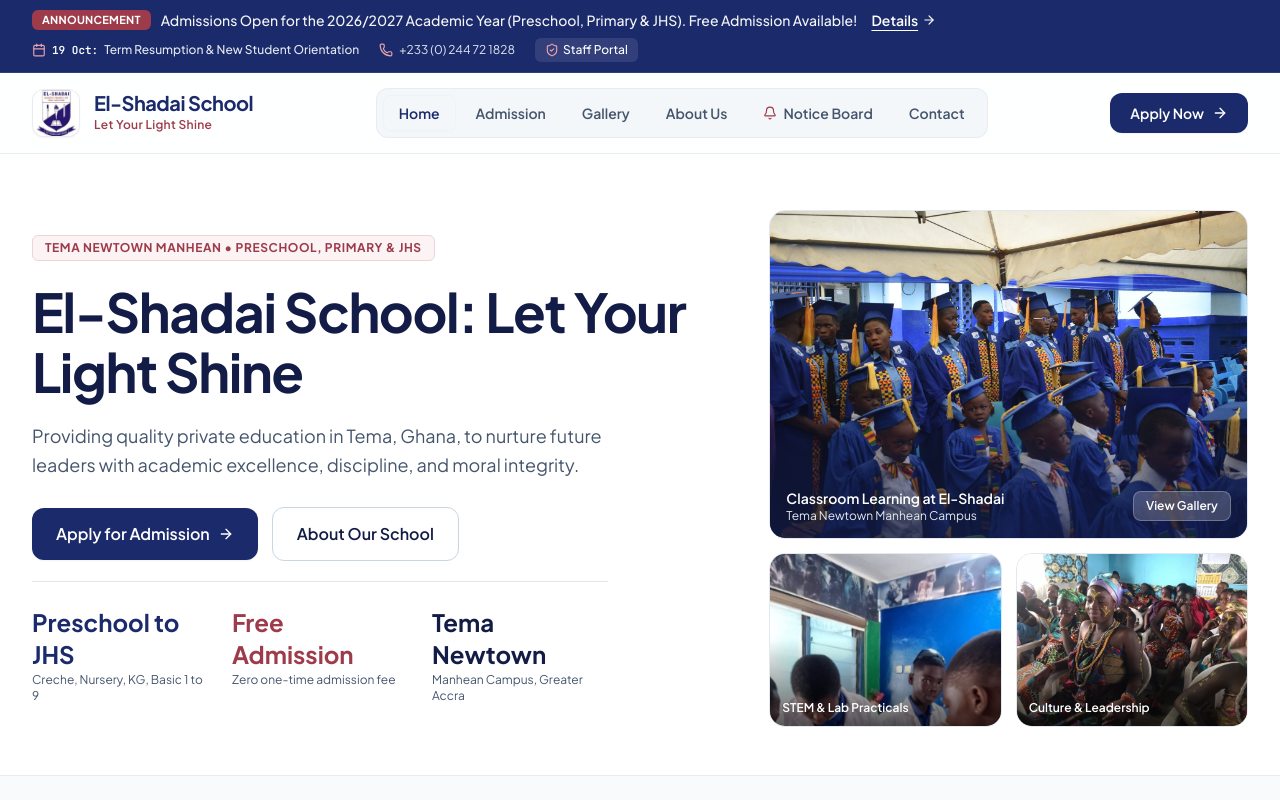
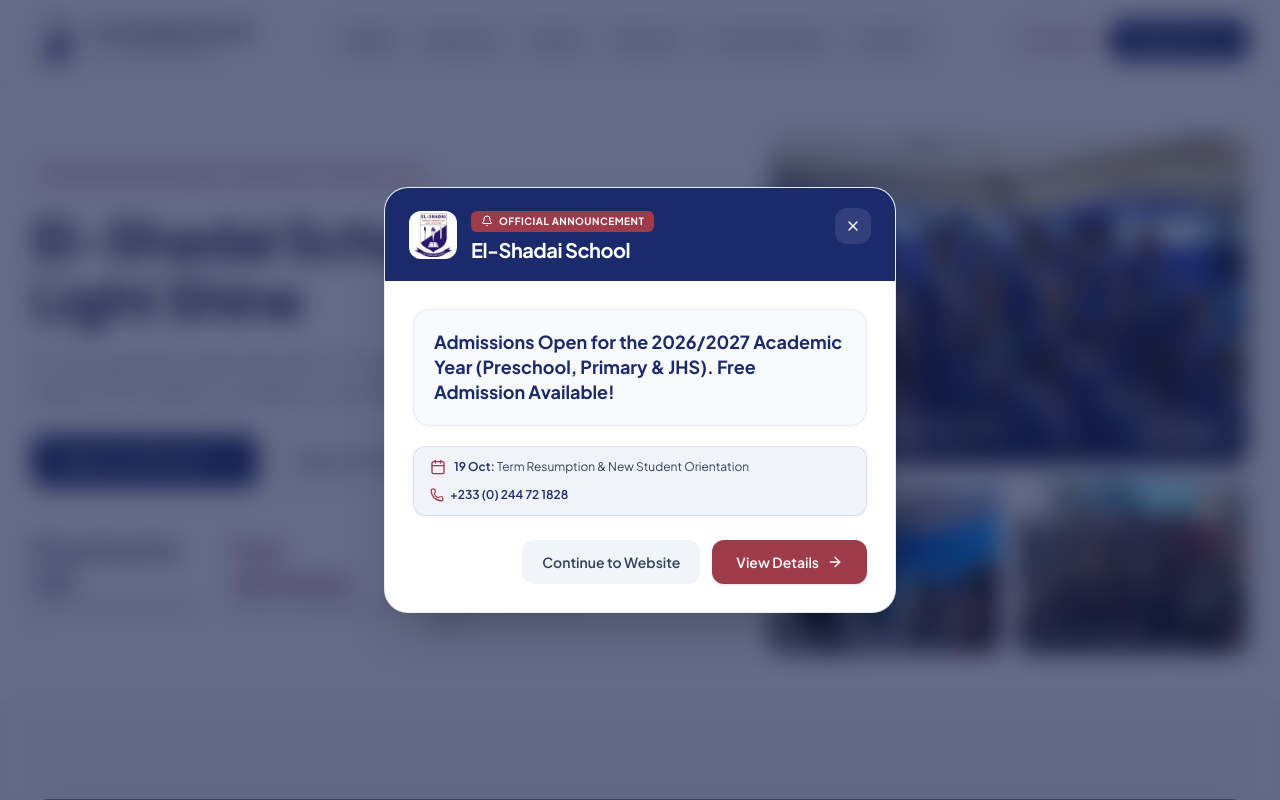
Before and after one commit to GideonAcolatse/el-shadai-school, a Next.js app: page / in a window 1280 px wide. Shown: the top 800 px of the page. Built offline with nearby package versions, Linux system fonts and the light colour scheme; no server answers; the database is empty.

Commit message:
feat: replace top announcement bar with pop-up modal that appears on page visit

```diff
--- a/src/components/admin/AdminDashboardClient.tsx
+++ b/src/components/admin/AdminDashboardClient.tsx
@@ -547,7 +547,7 @@
     {
       id: "overview",
       label: "Dashboard Overview",
-      subtitle: "Quick stats & Urgent Top Banner",
+      subtitle: "Quick stats & Pop-Up Announcement",
       icon: LayoutDashboard,
     },
     {
@@ -919,7 +919,7 @@
                 </div>
               </div>
 
-              {/* Instant Urgent Top Announcement Bar Editor */}
+              {/* Pop-Up Announcement Modal Editor */}
               <form
                 onSubmit={handleSaveSettings}
                 className="bg-white rounded-2xl p-6 sm:p-8 border border-slate-200/80 shadow-xs space-y-5"
@@ -927,16 +927,16 @@
                 <div className="flex flex-col sm:flex-row sm:items-center justify-between gap-3">
                   <div>
                     <span className="inline-flex items-center gap-1.5 text-xs font-bold uppercase tracking-wider text-[#9e3b4b]">
-                      Website Top Ribbon
+                      Visitor Pop-Up
                     </span>
                     <h3 className="font-display font-bold text-xl text-[#1b2a6b] mt-0.5">
-                      Urgent Announcement Banner
+                      Announcement Pop-Up Modal
                     </h3>
                     <p className="text-xs text-slate-500">
-                      This banner appears at the very top of every page on the website for important announcements.
+                      When active, this pop-up appears automatically when visitors open the website so they cannot miss the announcement. They can dismiss it to continue browsing.
                     </p>
                   </div>
-                  <label className="inline-flex items-center gap-2.5 cursor-pointer bg-slate-100 px-4 py-2.5 rounded-xl">
+                  <label className="inline-flex items-center gap-2.5 cursor-pointer bg-slate-100 px-4 py-2.5 rounded-xl shrink-0">
                     <input
                       type="checkbox"
                       checked={Boolean(settings.urgentBannerActive)}
@@ -950,8 +950,8 @@
                     />
                     <span className="text-xs font-bold text-slate-800">
                       {settings.urgentBannerActive
-                        ? "Banner Active"
-                        : "Banner Hidden"}
+                        ? "Pop-Up Active"
+                        : "Pop-Up Hidden"}
                     </span>
                   </label>
                 </div>
@@ -959,7 +959,7 @@
                 <div className="grid grid-cols-1 md:grid-cols-3 gap-4">
                   <div className="md:col-span-2">
                     <label className="block text-xs font-semibold text-slate-700 mb-1.5">
-                      Banner Announcement Text
+                      Announcement Message *
                     </label>
                     <input
                       type="text"
@@ -976,7 +976,7 @@
                   </div>
                   <div>
                     <label className="block text-xs font-semibold text-slate-700 mb-1.5">
-                      Action Link (Optional)
+                      Action Button Link (Optional)
                     </label>
                     <input
                       type="text"
@@ -999,7 +999,7 @@
                   className="apple-press inline-flex items-center gap-2 px-6 py-3 rounded-xl bg-[#1b2a6b] hover:bg-[#142052] text-white text-xs font-semibold transition-colors cursor-pointer"
                 >
                   <Save className="w-4 h-4" />
-                  Save Top Banner
+                  Save Pop-Up Announcement
                 </button>
               </form>
             </div>
--- a/src/components/layout/Navbar.tsx
+++ b/src/components/layout/Navbar.tsx
@@ -1,6 +1,6 @@
 "use client";
 
-import React, { useState } from "react";
+import React, { useState, useEffect } from "react";
 import Link from "next/link";
 import { usePathname } from "next/navigation";
 import { motion, AnimatePresence } from "framer-motion";
@@ -10,7 +10,6 @@
   Bell,
   Phone,
   ArrowRight,
-  ShieldCheck,
   Calendar,
 } from "lucide-react";
 
@@ -41,6 +40,9 @@
   mass: 0.8,
 };
 
+// Tracks whether the visitor has dismissed the current announcement during their active SPA browsing session
+let dismissedAnnouncementForVisit: string | null = null;
+
 export function Navbar({
   schoolName,
   motto,
@@ -53,63 +55,41 @@
 }: NavbarProps) {
   const pathname = usePathname();
   const [mobileOpen, setMobileOpen] = useState(false);
+  const hasAnnouncement = Boolean(urgentBannerActive && urgentBannerText);
+  const [popupOpen, setPopupOpen] = useState(false);
+
+  useEffect(() => {
+    if (
+      urgentBannerActive &&
+      urgentBannerText &&
+      dismissedAnnouncementForVisit !== urgentBannerText
+    ) {
+      setPopupOpen(true);
+    } else if (!urgentBannerActive || !urgentBannerText) {
+      setPopupOpen(false);
+    }
+  }, [urgentBannerActive, urgentBannerText]);
+
+  useEffect(() => {
+    if (!popupOpen) return;
+    function onKeyDown(e: KeyboardEvent) {
+      if (e.key === "Escape") {
+        handleDismissPopup();
+      }
+    }
+    window.addEventListener("keydown", onKeyDown);
+    return () => window.removeEventListener("keydown", onKeyDown);
+  }, [popupOpen, urgentBannerText]);
+
+  function handleDismissPopup() {
+    if (urgentBannerText) {
+      dismissedAnnouncementForVisit = urgentBannerText;
+    }
+    setPopupOpen(false);
+  }
 
   return (
     <>
-      {/* Top Urgent Notice & Key Date Bar */}
-      {urgentBannerActive && urgentBannerText && (
-        <div className="bg-[#1b2a6b] text-white text-xs sm:text-sm border-b border-white/10 relative z-50">
-          <div className="max-w-7xl mx-auto px-4 sm:px-6 lg:px-8 py-2.5 flex flex-wrap items-center justify-between gap-2">
-            <div className="flex items-center gap-2.5 min-w-0">
-              <span className="inline-flex items-center px-2.5 py-0.5 rounded-md bg-[#9e3b4b] text-white text-[11px] font-bold tracking-wide uppercase shrink-0">
-                Announcement
-              </span>
-              <p className="truncate font-medium text-white/95">
-                {urgentBannerText}
-              </p>
-              {urgentBannerLink && (
-                <Link
-                  href={urgentBannerLink}
-                  className="apple-press inline-flex items-center gap-1 text-white hover:text-white/80 font-semibold underline underline-offset-4 shrink-0 ml-1"
-                >
-                  Details
-                  <ArrowRight className="w-3.5 h-3.5" />
-                </Link>
-              )}
-            </div>
-
-            <div className="hidden lg:flex items-center gap-5 text-xs text-slate-200 shrink-0">
-              {nextEventTitle && nextEventDate && (
-                <Link
-                  href="/notice#calendar"
-                  className="apple-press flex items-center gap-1.5 text-slate-200 hover:text-white transition-colors"
-                >
-                  <Calendar className="w-3.5 h-3.5 text-[#e6a2ad]" />
-                  <span className="font-mono text-[11px] text-white font-semibold">
-                    {nextEventDate}:
-                  </span>
-                  <span className="font-medium">{nextEventTitle}</span>
-                </Link>
-              )}
-              <a
-                href={`tel:${phonePrimary.replace(/\s+/g, "")}`}
-                className="apple-press flex items-center gap-1.5 hover:text-white transition-colors"
-              >
-                <Phone className="w-3.5 h-3.5 text-[#e6a2ad]" />
-                <span>{phonePrimary}</span>
-              </a>
-              <Link
-                href="/admin"
-                className="apple-press inline-flex items-center gap-1 px-2.5 py-1 rounded-md bg-white/10 hover:bg-white/15 text-white font-medium transition-colors"
-              >
-                <ShieldCheck className="w-3.5 h-3.5 text-[#e6a2ad]" />
-                Staff Portal
-              </Link>
-            </div>
-          </div>
-        </div>
-      )}
-
       {/* Sticky Navigation Header */}
       <header className="sticky top-0 z-40 apple-glass">
         <div className="max-w-7xl mx-auto px-4 sm:px-6 lg:px-8 h-20 flex items-center justify-between gap-4">
@@ -174,7 +154,18 @@
           </nav>
 
           {/* Desktop CTA Button */}
-          <div className="hidden md:flex items-center gap-3">
+          <div className="hidden md:flex items-center gap-2.5">
+            {hasAnnouncement && (
+              <button
+                type="button"
+                onClick={() => setPopupOpen(true)}
+                title="View School Announcement"
+                className="apple-press inline-flex items-center gap-1.5 px-3.5 py-2.5 rounded-xl bg-[#fbf3f4] hover:bg-[#f5e4e7] text-[#9e3b4b] border border-[#9e3b4b]/20 text-xs font-bold cursor-pointer"
+              >
+                <Bell className="w-3.5 h-3.5" />
+                <span>Notice</span>
+              </button>
+            )}
             <Link
               href="/admission"
               className="apple-press inline-flex items-center gap-2 px-5 py-2.5 rounded-xl bg-[#1b2a6b] hover:bg-[#142052] text-white text-sm font-semibold shadow-xs"
@@ -235,21 +226,27 @@
                   );
                 })}
 
-                <div className="pt-4 mt-3 border-t border-slate-200/80 grid grid-cols-2 gap-3">
+                <div className="pt-4 mt-3 border-t border-slate-200/80 flex flex-col gap-2.5">
+                  {hasAnnouncement && (
+                    <button
+                      type="button"
+                      onClick={() => {
+                        setMobileOpen(false);
+                        setPopupOpen(true);
+                      }}
+                      className="apple-press flex items-center justify-center gap-2 px-4 py-3 rounded-xl bg-[#fbf3f4] text-[#9e3b4b] border border-[#9e3b4b]/20 font-semibold text-sm cursor-pointer"
+                    >
+                      <Bell className="w-4 h-4" />
+                      View School Announcement
+                    </button>
+                  )}
                   <Link
                     href="/admission"
                     onClick={() => setMobileOpen(false)}
                     className="apple-press flex items-center justify-center gap-2 px-4 py-3 rounded-xl bg-[#1b2a6b] text-white font-semibold text-sm shadow-xs"
                   >
-                    Apply Now
-                  </Link>
-                  <Link
-                    href="/admin"
-                    onClick={() => setMobileOpen(false)}
-                    className="apple-press flex items-center justify-center gap-2 px-4 py-3 rounded-xl bg-slate-100 text-slate-800 font-semibold text-sm"
-                  >
-                    <ShieldCheck className="w-4 h-4 text-[#9e3b4b]" />
-                    Admin CMS
+                    <span>Apply Now</span>
+                    <ArrowRight className="w-4 h-4" />
                   </Link>
                 </div>
               </div>
@@ -257,6 +254,126 @@
           )}
         </AnimatePresence>
       </header>
+
+      {/* Website Announcement Pop-Up Modal */}
+      <AnimatePresence>
+        {hasAnnouncement && popupOpen && (
+          <motion.div
+            initial={{ opacity: 0 }}
+            animate={{ opacity: 1 }}
+            exit={{ opacity: 0 }}
+            transition={{ duration: 0.2 }}
+            onClick={handleDismissPopup}
+            className="fixed inset-0 z-50 flex items-center justify-center p-4 sm:p-6 bg-[#121c46]/65 backdrop-blur-md"
+            role="dialog"
+            aria-modal="true"
+            aria-labelledby="school-announcement-popup-title"
+          >
+            <motion.div
+              initial={{ opacity: 0, scale: 0.94, y: 14 }}
+              animate={{ opacity: 1, scale: 1, y: 0 }}
+              exit={{ opacity: 0, scale: 0.96, y: 10 }}
+              transition={SPRING_CRITICAL}
+              onClick={(e) => e.stopPropagation()}
+              className="w-full max-w-lg rounded-3xl bg-white border border-slate-200/80 shadow-2xl overflow-hidden"
+            >
+              {/* Modal Header */}
+              <div className="bg-[#1b2a6b] px-6 py-5 text-white relative flex items-start justify-between gap-4">
+                <div className="flex items-center gap-3.5">
+                  <div className="w-12 h-12 rounded-xl bg-white p-0.5 shrink-0 shadow-xs overflow-hidden">
+                    <img
+                      src="/images/school/logo.jpg"
+                      alt={schoolName}
+                      className="w-full h-full object-cover rounded-lg"
+                    />
+                  </div>
+                  <div>
+                    <span className="inline-flex items-center gap-1.5 px-2.5 py-0.5 rounded-md bg-[#9e3b4b] text-white text-[10px] font-bold uppercase tracking-wider">
+                      <Bell className="w-3 h-3" />
+                      Official Announcement
+                    </span>
+                    <h2
+                      id="school-announcement-popup-title"
+                      className="font-display font-bold text-lg sm:text-xl text-white mt-1 leading-tight"
+                    >
+                      {schoolName}
+                    </h2>
+                  </div>
+                </div>
+
+                <button
+                  type="button"
+                  onClick={handleDismissPopup}
+                  aria-label="Close announcement pop-up"
+                  className="apple-press w-9 h-9 rounded-xl bg-white/10 hover:bg-white/20 text-white flex items-center justify-center shrink-0 cursor-pointer"
+                >
+                  <X className="w-4 h-4" />
+                </button>
+              </div>
+
+              {/* Modal Body */}
+              <div className="p-6 sm:p-7 space-y-5">
+                <div className="bg-[#f8fafc] border border-slate-200/80 rounded-2xl p-5">
+                  <p className="text-base sm:text-lg font-bold text-[#1b2a6b] leading-snug">
+                    {urgentBannerText}
+                  </p>
+                </div>
+
+                {(nextEventTitle && nextEventDate) || phonePrimary ? (
+                  <div className="flex flex-wrap items-center justify-between gap-3 px-4 py-3 rounded-xl bg-[#f0f3fa] border border-[#1b2a6b]/10 text-xs text-slate-700">
+                    {nextEventTitle && nextEventDate && (
+                      <div className="flex items-center gap-2">
+                        <Calendar className="w-4 h-4 text-[#9e3b4b] shrink-0" />
+                        <span>
+                          <strong className="text-[#1b2a6b] font-semibold">
+                            {nextEventDate}:
+                          </strong>{" "}
+                          {nextEventTitle}
+                        </span>
+                      </div>
+                    )}
+                    {phonePrimary && (
+                      <a
+                        href={`tel:${phonePrimary.replace(/\s+/g, "")}`}
+                        className="inline-flex items-center gap-1.5 font-semibold text-[#1b2a6b] hover:underline"
+                      >
+                        <Phone className="w-3.5 h-3.5 text-[#9e3b4b]" />
+                        <span>{phonePrimary}</span>
+                      </a>
+                    )}
+                  </div>
+                ) : null}
+
+                {/* Modal Actions */}
+                <div className="flex flex-col sm:flex-row items-stretch sm:items-center justify-end gap-3 pt-1">
+                  <button
+                    type="button"
+                    onClick={handleDismissPopup}
+                    className={`apple-press px-5 py-3 rounded-xl text-xs sm:text-sm font-semibold cursor-pointer ${
+                      urgentBannerLink
+                        ? "bg-slate-100 hover:bg-slate-200 text-slate-700"
+                        : "bg-[#1b2a6b] hover:bg-[#142052] text-white shadow-xs"
+                    }`}
+                  >
+                    Continue to Website
+                  </button>
+
+                  {urgentBannerLink && (
+                    <Link
+                      href={urgentBannerLink}
+                      onClick={handleDismissPopup}
+                      className="apple-press inline-flex items-center justify-center gap-2 px-6 py-3 rounded-xl bg-[#9e3b4b] hover:bg-[#842f3d] text-white text-xs sm:text-sm font-semibold shadow-sm"
+                    >
+                      <span>View Details</span>
+                      <ArrowRight className="w-4 h-4" />
+                    </Link>
+                  )}
+                </div>
+              </div>
+            </motion.div>
+          </motion.div>
+        )}
+      </AnimatePresence>
     </>
   );
 }
```
